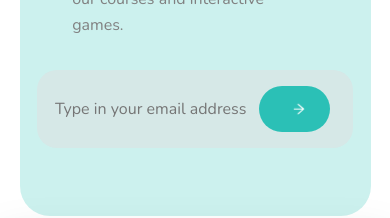
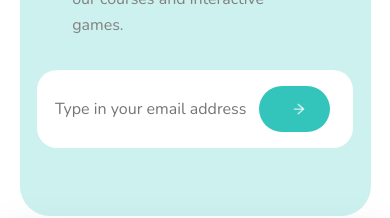
Before and after one commit to Mobius-Org/frontend, a React (Create React App) app: page / in a window 390 px wide. Shown: the part 2614-2832 px from the top of the page. Built offline with nearby package versions, Linux system fonts and the light colour scheme; no server answers.

Commit message:
Added the newsletter white background and hamburger toggle menu

```diff
--- a/src/component/navbar/style.js
+++ b/src/component/navbar/style.js
@@ -79,6 +79,7 @@ export const Hamburger = styled.div`
   width: fit-content;
   padding: 10px;
   border-radius: 5px;
+  /* border: 2px solid red; */
   & > span {
     background: ${colors.secondary80};
     width: 30px;
@@ -94,15 +95,16 @@ export const Hamburger = styled.div`
 
         transition: all 0.3s ease-in-out;
         transform:translateY(10px) rotate(45deg);
-        width: 40px;
+        width: 35px;
+
       }
       & > span:nth-child(2){
         opacity: 0;
       }
       & > span:nth-child(3){
-         transform:translateY(-5px) rotate(-45deg);
+         transform:translateY(-10px) rotate(-45deg);
         transition: all 0.3s ease-in-out;
-        width: 35px;
+        width: 34px;
       }
       `
       : `
--- a/src/pages/landingpage/component/newsletter/index.js
+++ b/src/pages/landingpage/component/newsletter/index.js
@@ -95,7 +95,7 @@ const NewsletterInput = styled.div`
   width: 50%;
   height: fit-content;
   padding: 1rem;
-  background: #d6e8e7;
+  background: #fff;
   border-radius: 20px;
   display: flex;
   justify-content: space-between;
```
